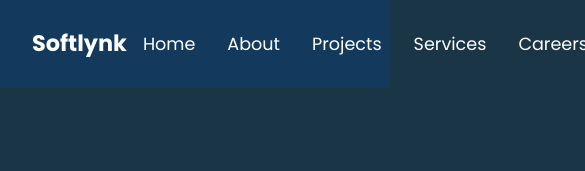
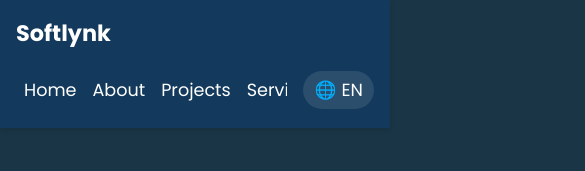
Before and after one commit to flor4ly/WP_Project2, a React (Create React App) app in the folder frontend/: page /project/1 in a window 390 px wide. Shown: the top 171 px of the page, 585 px wide, since content can reach past the window. Built offline with nearby package versions, Linux system fonts and the light colour scheme.

Commit message:
appbar fixed fortunately:)

```diff
--- a/frontend/package.json
+++ b/frontend/package.json
@@ -7,6 +7,7 @@
     "@testing-library/jest-dom": "^6.6.3",
     "@testing-library/react": "^16.2.0",
     "@testing-library/user-event": "^13.5.0",
+    "cors": "^2.8.5",
     "framer-motion": "^12.7.4",
     "lucide-react": "^0.488.0",
     "react": "^19.1.0",
--- a/frontend/src/presentation/home/widgets/appbar.jsx
+++ b/frontend/src/presentation/home/widgets/appbar.jsx
@@ -1,17 +1,41 @@
 import { Link } from "react-router-dom";
+import { useState, useEffect } from "react";
 import './styles/app_bar.css';
+
 export default function Appbar() {
+  const [scrolled, setScrolled] = useState(false);
+
+  useEffect(() => {
+    const handleScroll = () => {
+      const isScrolled = window.scrollY > 50;
+      if (isScrolled !== scrolled) {
+        setScrolled(isScrolled);
+      }
+    };
+
+    window.addEventListener('scroll', handleScroll);
+
+    return () => {
+      window.removeEventListener('scroll', handleScroll);
+    };
+  }, [scrolled]);
+
   return (
-    <header className="navbar">
+    <header className={`navbar ${scrolled ? 'scrolled' : ''}`}>
       <div className="logo">Softlynk</div>
-      <nav>
-        <Link to="/">Home</Link>
-        <Link to="/about">About</Link>
-        <Link to="/projects">Projects</Link>
-        <Link to="/services">Services</Link>
-        <Link to="/careers">Careers</Link>
-      </nav>
-      <div className="lang-switch">🌐 EN</div>
+      <div className="right-section">
+        <nav className="nav-links">
+          <Link to="/" className="nav-link">Home</Link>
+          <Link to="/about" className="nav-link">About</Link>
+          <Link to="/projects" className="nav-link">Projects</Link>
+          <Link to="/services" className="nav-link">Services</Link>
+          <Link to="/careers" className="nav-link">Careers</Link>
+        </nav>
+        <div className="lang-switch">
+          <span className="globe-icon">🌐</span>
+          <span className="lang-code">EN</span>
+        </div>
+      </div>
     </header>
   );
 }
--- a/frontend/src/presentation/home/widgets/styles/app_bar.css
+++ b/frontend/src/presentation/home/widgets/styles/app_bar.css
@@ -4,29 +4,151 @@
   display: flex;
   justify-content: space-between;
   align-items: center;
-    padding: 1rem 2rem;
+  padding: 0.8rem 2rem;
   font-size: 1.1rem;
   position: sticky;
   top: 0;
   z-index: 10;
+  transition: all 0.3s ease;
+  box-shadow: 0 2px 5px rgba(0, 0, 0, 0.1);
+}
+
+.navbar.scrolled {
+  padding: 0.5rem 2rem;
+  background-color: rgba(19, 58, 92, 0.95);
+  box-shadow: 0 4px 10px rgba(0, 0, 0, 0.2);
 }
 
 .navbar .logo {
   font-weight: bold;
   font-size: 1.4rem;
+  animation: fadeIn 1s ease-in-out;
 }
 
-  .navbar nav a {
+.right-section {
+  display: flex;
+  align-items: center;
+}
+
+.nav-links {
+  display: flex;
+  margin-right: 1.5rem;
+}
+
+.nav-link {
   margin: 0 1rem;
   color: white;
   text-decoration: none;
-    transition: color 0.3s;
+  transition: all 0.3s;
+  position: relative;
+  padding: 0.5rem 0;
 }
 
-  .navbar nav a:hover {
+.nav-link:hover {
   color: #a0cfff;
+}
+
+.nav-link::after {
+  content: '';
+  position: absolute;
+  width: 0;
+  height: 2px;
+  bottom: -3px;
+  left: 0;
+  background-color: #a0cfff;
+  transition: width 0.3s ease;
+}
+
+.nav-link:hover::after {
+  width: 100%;
 }
 
 .lang-switch {
   cursor: pointer;
+  display: flex;
+  align-items: center;
+  background-color: rgba(255, 255, 255, 0.1);
+  padding: 0.3rem 0.7rem;
+  border-radius: 50px;
+  transition: all 0.3s ease;
 }
+
+.globe-icon {
+  margin-right: 5px;
+}
+
+.lang-switch:hover {
+  background-color: rgba(255, 255, 255, 0.2);
+  transform: translateY(-2px);
+}
+
+@keyframes fadeIn {
+  from {
+    opacity: 0;
+    transform: translateY(-10px);
+  }
+  to {
+    opacity: 1;
+    transform: translateY(0);
+  }
+}
+
+@keyframes slideIn {
+  from {
+    opacity: 0;
+    transform: translateX(20px);
+  }
+  to {
+    opacity: 1;
+    transform: translateX(0);
+  }
+}
+
+.nav-link {
+  animation: slideIn 0.5s ease-out;
+  animation-fill-mode: both;
+}
+
+.nav-link:nth-child(1) { animation-delay: 0.1s; }
+.nav-link:nth-child(2) { animation-delay: 0.2s; }
+.nav-link:nth-child(3) { animation-delay: 0.3s; }
+.nav-link:nth-child(4) { animation-delay: 0.4s; }
+.nav-link:nth-child(5) { animation-delay: 0.5s; }
+
+.lang-switch {
+  animation: slideIn 0.5s ease-out;
+  animation-delay: 0.6s;
+  animation-fill-mode: both;
+}
+
+@media (max-width: 768px) {
+  .navbar {
+    flex-direction: column;
+    padding: 1rem;
+  }
+
+  .navbar .logo {
+    margin-bottom: 1rem;
+  }
+
+  .right-section {
+    width: 100%;
+    justify-content: space-between;
+  }
+
+  .nav-links {
+    overflow-x: auto;
+    white-space: nowrap;
+    -webkit-overflow-scrolling: touch;
+    scrollbar-width: none;
+    margin-right: 1rem;
+  }
+
+  .nav-links::-webkit-scrollbar {
+    display: none;
+  }
+
+  .nav-link {
+    margin: 0 0.5rem;
+  }
+}
```
Also changed, not shown: 1 other file (tests, documents, lock files or other folders). Lines whose indentation alone changed are shown as unchanged.
